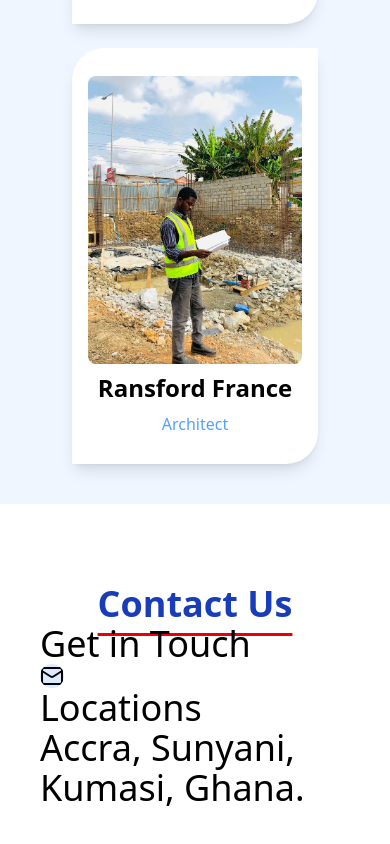
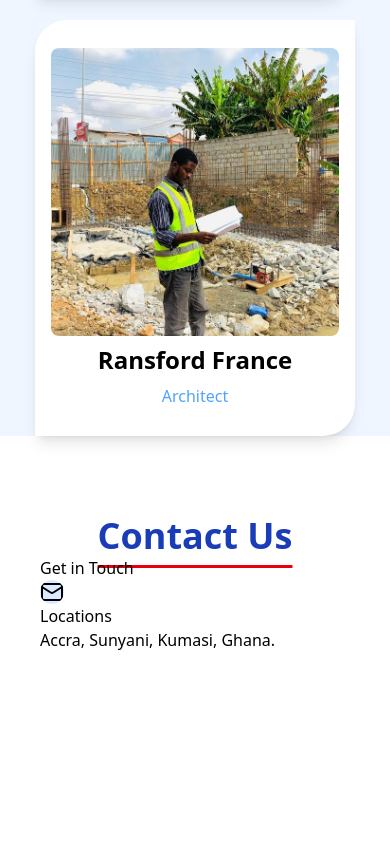
Before and after one commit to Obayaa/construction_website, a React (Vite) app: page / in a window 390 px wide. Shown: the part 6653-7497 px from the top of the page. Built offline with nearby package versions, Linux system fonts and the light colour scheme.

Commit message:
feat: update App component layout and styling for Achievements and Team sections; add flyer image asset

```diff
--- a/src/App.jsx
+++ b/src/App.jsx
@@ -9,6 +9,7 @@ import Team from './components/Team';
 function App() {
   return (
     <div className="min-h-screen">
+
       <Navbar />
       <div className="">
         <section id="home" className="">
@@ -19,7 +20,7 @@ function App() {
           <About />
         </section>
 
-        <section id="achievements" className="min-h-[27rem] p-10 bg-blue-100">
+        <section id="achievements" className="min-h-[27rem] p-10 lg:p-10 bg-blue-100">
           <Achievements />
         </section>
 
@@ -31,12 +32,11 @@ function App() {
           <div>Hello everyone, welcome to projects done</div>
         </section>
 
-        <section id="team" className="min-h-[70vh] p-10 bg-blue-50">
+        <section id="team" className="min-h-[70vh] lg:p-10 pt-20 bg-blue-50">
           <Team />
 
         </section>
-        <section id="contact" className="min-h-screen pt-20 p-10 bg-white text-4xl flex">
-          {/* <div>Contact Section</div> */}
+        <section id="contact" className="min-h-screen pt-20 p-10 bg-white">
           <Contact />
         </section>
 
```
Also changed, not shown: src/assets/flyer.jpeg (added).
